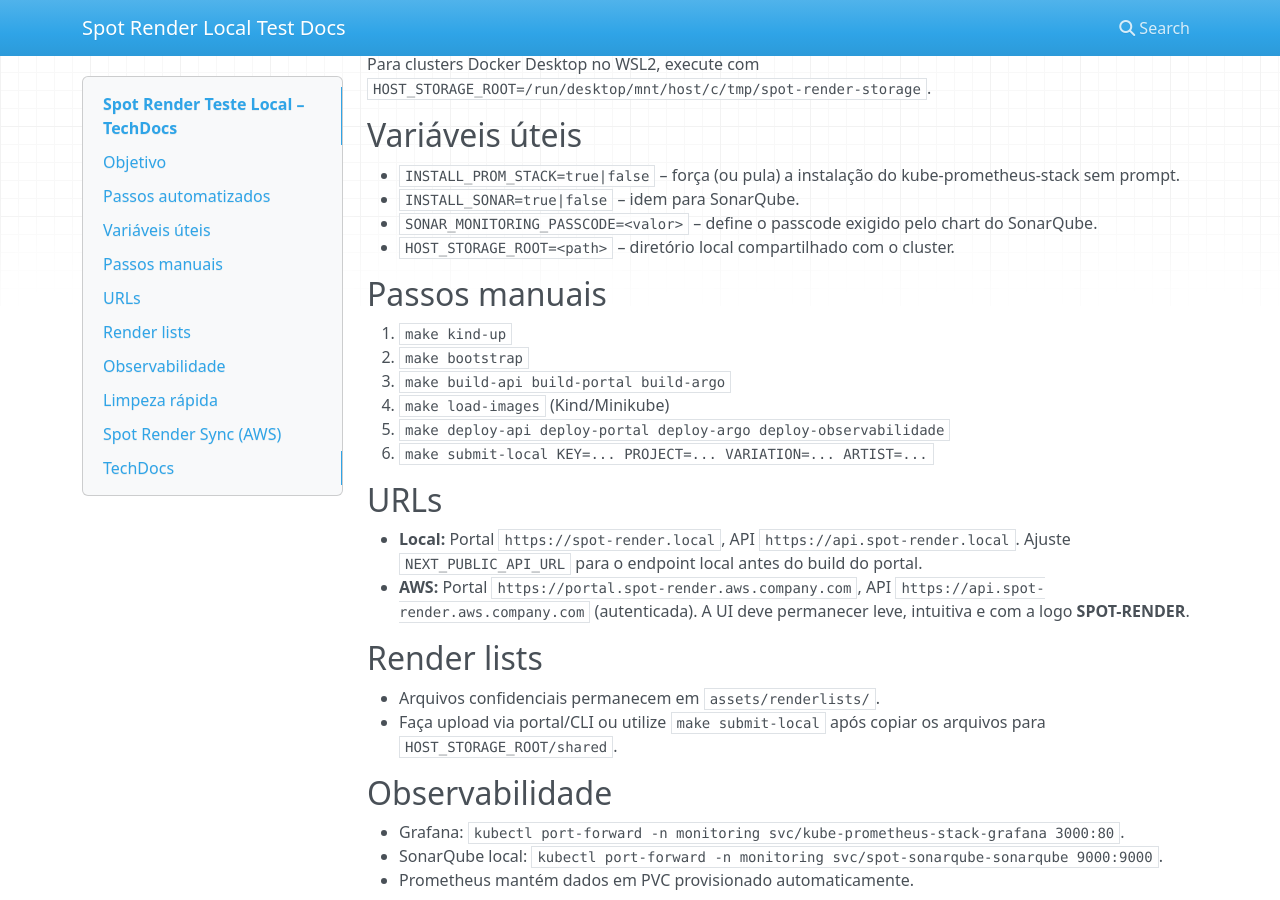
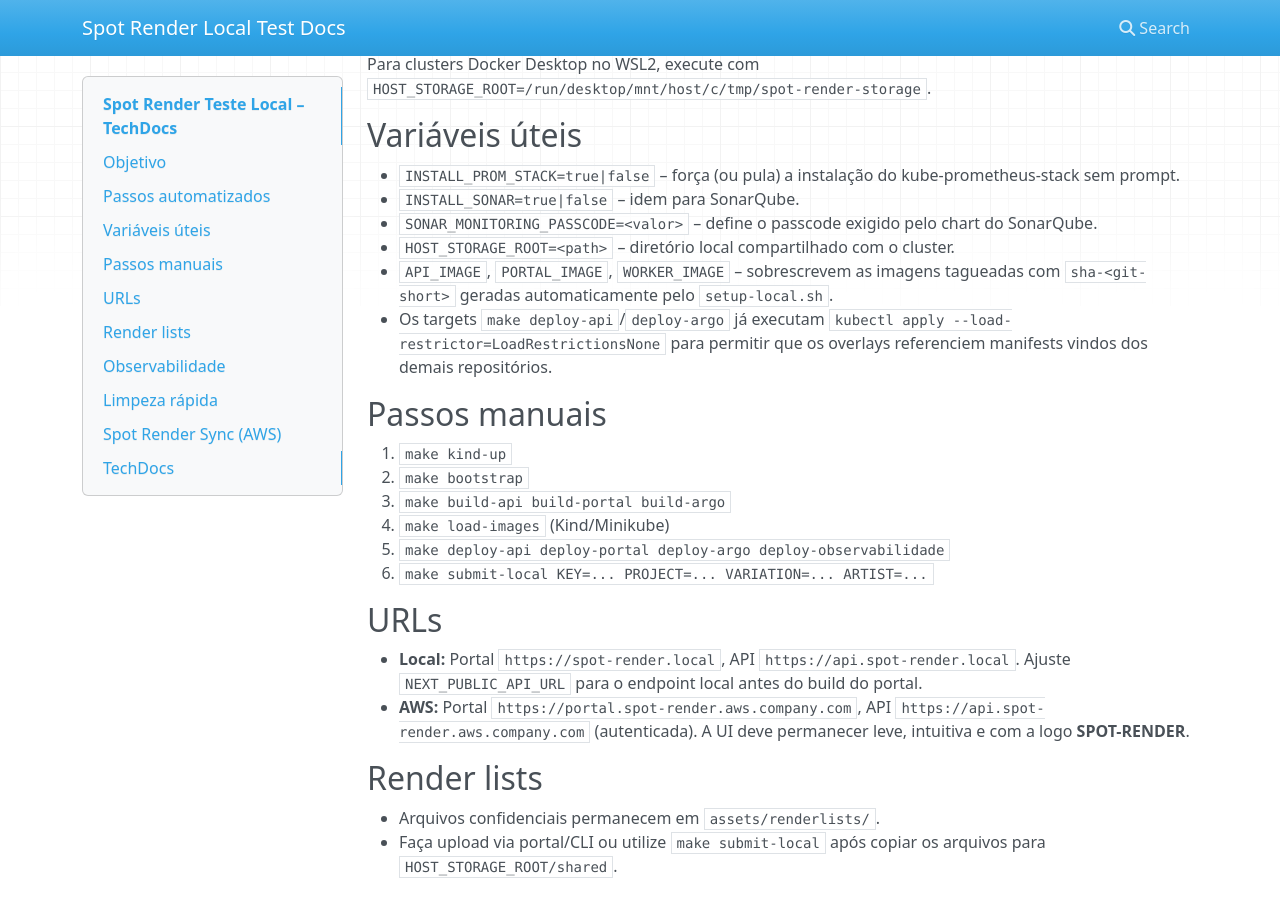
Before and after one commit to raafa001/spot-render-teste-local, an MkDocs documentation site: the page built from docs/index.md, in a window 1280 px wide and 900 px high, scrolled down 459 px. Built offline with MkDocs 1.6.1, drawn with Linux system fonts in a browser that asks for light colours; nearby versions of some CDN libraries.

Commit message:
fix: support external manifests in overlays

```diff
--- a/docs/index.md
+++ b/docs/index.md
@@ -20,6 +20,8 @@
 - `INSTALL_SONAR=true|false` – idem para SonarQube.
 - `SONAR_MONITORING_PASSCODE=<valor>` – define o passcode exigido pelo chart do SonarQube.
 - `HOST_STORAGE_ROOT=<path>` – diretório local compartilhado com o cluster.
+- `API_IMAGE`, `PORTAL_IMAGE`, `WORKER_IMAGE` – sobrescrevem as imagens tagueadas com `sha-<git-short>` geradas automaticamente pelo `setup-local.sh`.
+- Os targets `make deploy-api`/`deploy-argo` já executam `kubectl apply --load-restrictor=LoadRestrictionsNone` para permitir que os overlays referenciem manifests vindos dos demais repositórios.
 
 ## Passos manuais
 1. `make kind-up`
```
Also changed, not shown: README.md (+2 -0 lines), 1 other file.
